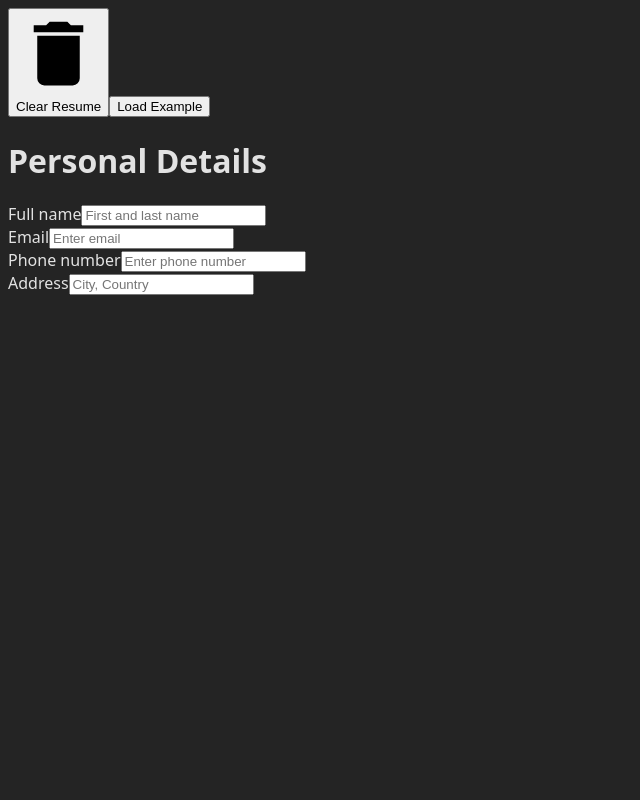
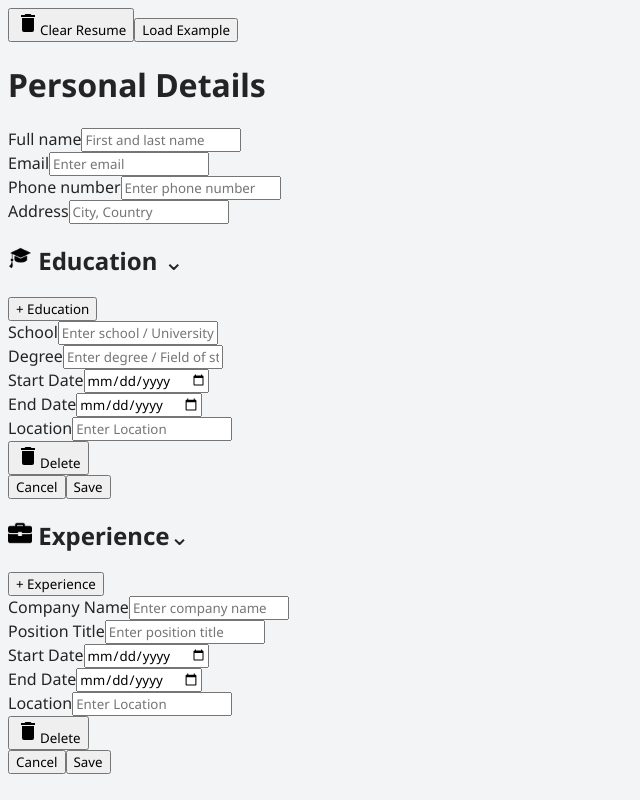
Before and after one commit to Odi000/CV-Application, a React (Vite) app: page / in a window 1280 px wide. Shown: the whole page, without its empty margins (0-640 px from the left). Built offline with nearby package versions, Linux system fonts and the light colour scheme.

Commit message:
Education and Experience cmoponents added

```diff
--- a/src/App.jsx
+++ b/src/App.jsx
@@ -1,6 +1,8 @@
 import './styles/App.css';
 import ClearAndLoad from './components/ClearAndLoad';
 import PersonalDetails from './components/PersonalDetails';
+import Education from './components/Education';
+import Experience from './components/experience';
 
 function App() {
   return (
@@ -8,6 +10,8 @@ function App() {
       <div className="edit"></div>
       <ClearAndLoad></ClearAndLoad>
       <PersonalDetails></PersonalDetails>
+      <Education></Education>
+      <Experience></Experience>
       <div className="preview"></div>
     </>
   )
--- /dev/null
+++ b/src/components/Education.jsx
@@ -0,0 +1,67 @@
+import { Input } from "./PersonalDetails";
+import studentCap from "../assets/graduation.png";
+import bin from "../assets/delete.svg";
+
+
+function Education() {
+    return (
+        <div className="education">
+            <h2><img src={studentCap} /> Education <span>⌄</span></h2>
+            <AddEducationBtn></AddEducationBtn>
+            <AddEducationForm></AddEducationForm>
+        </div>
+    )
+}
+
+function AddEducationBtn() {
+    return <button>+ Education</button>
+}
+
+function AddEducationForm() {
+    return (
+        <form onSubmit={e => e.preventDefault()}>
+            <Input
+                id={"school"}
+                type={"text"}
+                title={"School"}
+                placeHolder={"Enter school / University"}
+            ></Input>
+            <Input
+                id={"degree"}
+                type={"text"}
+                title={"Degree"}
+                placeHolder={"Enter degree / Field of study"}
+            ></Input>
+            <div className="dates">
+                <Input
+                    id={"start-date"}
+                    type={"date"}
+                    title={"Start Date"}
+                    placeHolder={"Enter start date"}
+                ></Input>
+                <Input
+                    id={"end-date"}
+                    type={"date"}
+                    title={"End Date"}
+                    placeHolder={"Enter end date"}
+                ></Input>
+            </div>
+            <Input
+                id={"location"}
+                type={"text"}
+                title={"Location"}
+                placeHolder={"Enter Location"}
+            ></Input>
+
+            <div>
+                <button className="delete"><img src={bin} />Delete</button>
+                <div>
+                    <button>Cancel</button>
+                    <button>Save</button>
+                </div>
+            </div>
+        </form>
+    )
+}
+
+export default Education;
--- a/src/components/PersonalDetails.jsx
+++ b/src/components/PersonalDetails.jsx
@@ -2,35 +2,35 @@ function PersonalDetails() {
     return (
         <form onSubmit={e => e.preventDefault()}>
             <h1>Personal Details</h1>
-            <Inputs
+            <Input
                 id={"full-name"}
                 type={"text"}
                 title={"Full name"}
                 placeHolder={"First and last name"}
-            ></Inputs>
-            <Inputs
+            ></Input>
+            <Input
                 id={"email"}
                 type={"email"}
                 title={"Email"}
                 placeHolder={"Enter email"}
-            ></Inputs>
-            <Inputs
+            ></Input>
+            <Input
                 id={"phone-number"}
                 type={"tel"}
                 title={"Phone number"}
                 placeHolder={"Enter phone number"}
-            ></Inputs>
-            <Inputs
+            ></Input>
+            <Input
                 id={"address"}
                 type={"text"}
                 title={"Address"}
                 placeHolder={"City, Country"}
-            ></Inputs>
+            ></Input>
         </form>
     )
 }
 
-function Inputs({ id, type, title, placeHolder, recommended }) {
+export function Input({ id, type, title, placeHolder, recommended }) {
     return (
         <div className="input-group">
             <label htmlFor={id}>
--- /dev/null
+++ b/src/components/experience.jsx
@@ -0,0 +1,59 @@
+import briefcase from "../assets/briefcase.png";
+import bin from "../assets/delete.svg";
+import { Input } from "./PersonalDetails";
+
+export default function Experience() {
+    return (
+        <div className="experience">
+            <h2><img src={briefcase} /> Experience<span>⌄</span></h2>
+            <button>+ Experience</button>
+            <ExperienceFrom></ExperienceFrom>
+        </div>
+    )
+}
+
+function ExperienceFrom() {
+    return (
+        <form onSubmit={e => e.preventDefault()}>
+            <Input
+                id={"company-name"}
+                type={"text"}
+                title={"Company Name"}
+                placeHolder={"Enter company name"}
+            ></Input>
+            <Input
+                id={"position-title"}
+                type={"text"}
+                title={"Position Title"}
+                placeHolder={"Enter position title"}
+            ></Input>
+            <div className="dates">
+                <Input
+                    id={"start-date1"}
+                    type={"date"}
+                    title={"Start Date"}
+                    placeHolder={"Enter start date"}
+                ></Input>
+                <Input
+                    id={"end-date1"}
+                    type={"date"}
+                    title={"End Date"}
+                    placeHolder={"Enter end date"}
+                ></Input>
+            </div>
+            <Input
+                id={"location1"}
+                type={"text"}
+                title={"Location"}
+                placeHolder={"Enter Location"}
+            ></Input>
+            <div>
+                <button className="delete"><img src={bin} />Delete</button>
+                <div>
+                    <button>Cancel</button>
+                    <button>Save</button>
+                </div>
+            </div>
+        </form>
+    )
+}
--- a/src/styles/App.css
+++ b/src/styles/App.css
@@ -0,0 +1,3 @@
+img {
+    width: 24px;
+}
--- a/src/styles/index.css
+++ b/src/styles/index.css
@@ -1,8 +1,14 @@
+@import url('https://fonts.googleapis.com/css2?family=Noto+Sans:ital,wght@0,100..900;1,100..900&display=swap');
+
+*{
+  font-family: "Noto Sans", sans-serif;
+}
+
 :root {
-  font-family: system-ui, Avenir, Helvetica, Arial, sans-serif;
+  font-family: system-ui, Helvetica, Arial, sans-serif;
   color-scheme: light dark;
-  color: rgba(255, 255, 255, 0.87);
-  background-color: #242424;
+  color: #242424;
+  background-color: rgb(243, 244, 246);
 
   font-synthesis: none;
   text-rendering: optimizeLegibility;
```
